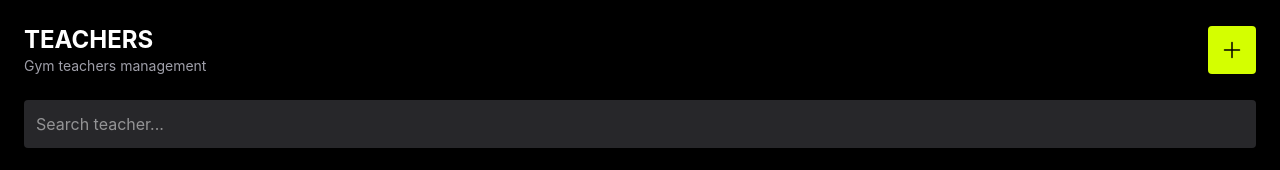
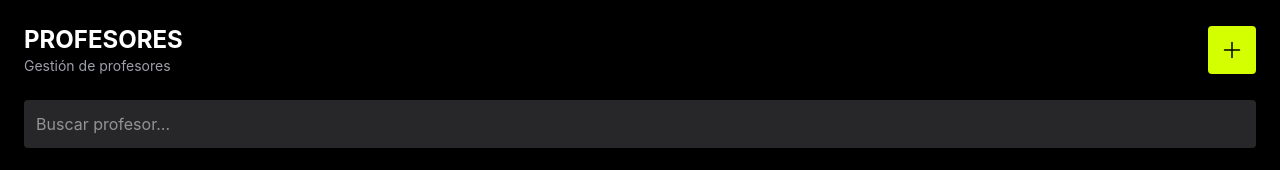
Before and after one commit to Grupo-2-FitControl/FitControl-Frontend, a React (Vite) app: page /teachers in a window 1280 px wide. Shown: the top 170 px of the page. Built offline with nearby package versions, Linux system fonts and the light colour scheme.

Commit message:
Fix: Translate the title of the website and the content of the search engine into Spanish

```diff
--- a/src/pages/teachers/Teachers.jsx
+++ b/src/pages/teachers/Teachers.jsx
@@ -122,10 +122,10 @@ const Teachers = () => {
             <div className="flex justify-between items-center mb-6">
                 <div>
                     <h1 className="text-2xl font-bold uppercase">
-                        Teachers
+                        Profesores
                     </h1>
                     <p className="text-zinc-400 text-sm">
-                        Gym teachers management
+                        Gestión de profesores
                     </p>
                 </div>
 
@@ -140,7 +140,7 @@ const Teachers = () => {
             <input
                 value={searchTerm}
                 onChange={(e) => setSearchTerm(e.target.value)}
-                placeholder="Search teacher..."
+                placeholder="Buscar profesor..."
                 className="w-full bg-zinc-800 p-3 rounded mb-6"
             />
 
```
